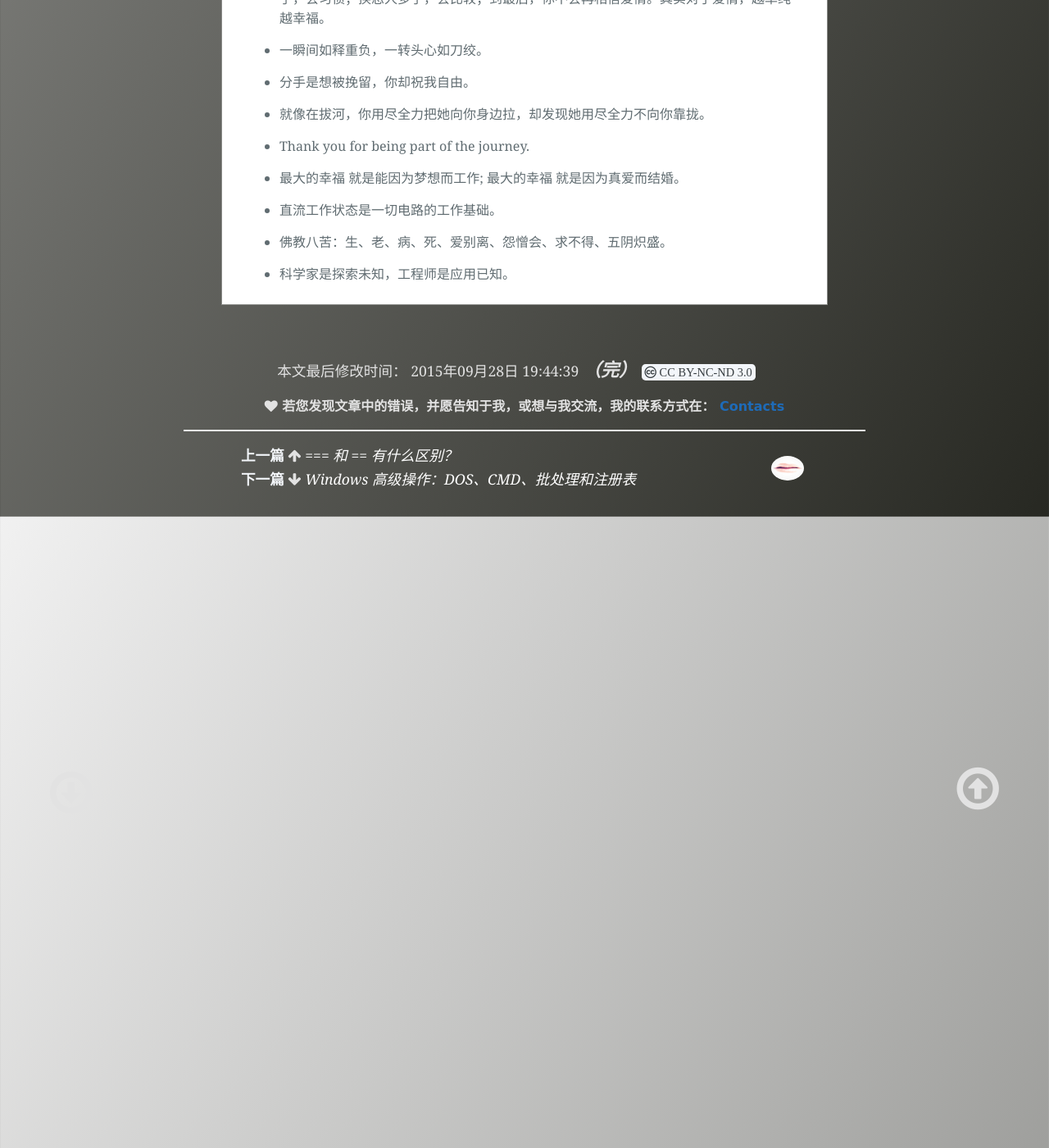
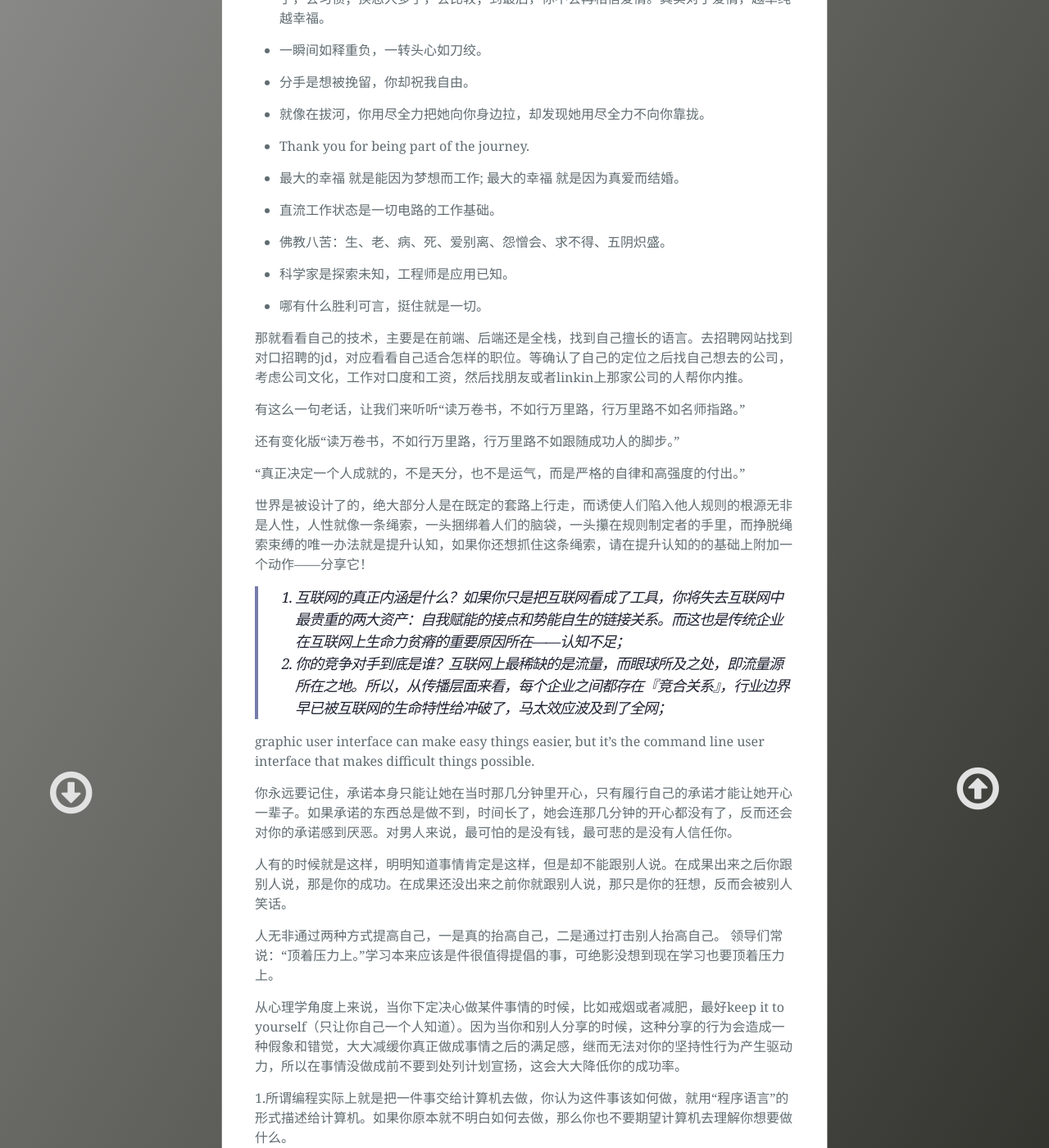
Before and after one commit to light-shadow/ckwongloy.github.io, a Jekyll site: the page built from _posts/2015-03-25-Touches.md, in a window 1280 px wide and 1400 px high, scrolled down 4492 px. Shown: the whole window at 82% size. Built offline with Jekyll 4.4.1, drawn with Linux system fonts in a browser that asks for light colours; some of the changed text lies outside the part shown.

Commit message:
update jekyll blog

```diff
--- a/_posts/2015-03-25-Touches.md
+++ b/_posts/2015-03-25-Touches.md
@@ -50,31 +50,31 @@ latest: 2015年09月28日 19:44:39
 
 21. 《方励：感谢你给我上场的机会》
 
-    1. 没有激情的生命要他干嘛。
+   1. 没有激情的生命要他干嘛。
 
-    2. 算计太多要上当。有时候不要去想太多，算过去算过来你是算不清楚的。
+   2. 算计太多要上当。有时候不要去想太多，算过去算过来你是算不清楚的。
 
-    3. 赚钱做第一位，这样赚不了钱。
+   3. 赚钱做第一位，这样赚不了钱。
 
-    4. 你只活一次。
+   4. 你只活一次。
 
-    5. 人自由的时候是最有创造力的。
+   5. 人自由的时候是最有创造力的。
 
-    6. 如果说你怕这你怕那，那你一生都是风险，所以你一生什么机会都没有。
+   6. 如果说你怕这你怕那，那你一生都是风险，所以你一生什么机会都没有。
 
-    7. 成功就是你活着，然后你快乐。
+   7. 成功就是你活着，然后你快乐。
 
-    8. 父母给孩子攒钱，那是剥夺了他生存的权利和选择灿烂人生的自由。
+   8. 父母给孩子攒钱，那是剥夺了他生存的权利和选择灿烂人生的自由。
 
-    9. 所有不得不的事情都是要为以后更快乐而服务的。
+   9. 所有不得不的事情都是要为以后更快乐而服务的。
 
-    10. 成功就是正脉冲，失败就是负脉冲，脉宽无穷小，因为一旦成功或者就是过去了，不以成败论英雄。
+   10. 成功就是正脉冲，失败就是负脉冲，脉宽无穷小，因为一旦成功或者就是过去了，不以成败论英雄。
 
-    11. 工作应该是生活的一部分。
+   11. 工作应该是生活的一部分。
 
-    12. 珍惜自己生命最好的方式就是把生命燃烧得淋漓尽致。
+   12. 珍惜自己生命最好的方式就是把生命燃烧得淋漓尽致。
 
-    13. 养生就是等死。
+   13. 养生就是等死。
 
 22. 时代 > 勤奋 > 机遇 > 天赋。
 
@@ -219,3 +219,49 @@ latest: 2015年09月28日 19:44:39
 - 佛教八苦：生、老、病、死、爱别离、怨憎会、求不得、五阴炽盛。
 
 - 科学家是探索未知，工程师是应用已知。
+
+
+- 哪有什么胜利可言，挺住就是一切。
+
+
+那就看看自己的技术，主要是在前端、后端还是全栈，找到自己擅长的语言。去招聘网站找到对口招聘的jd，对应看看自己适合怎样的职位。等确认了自己的定位之后找自己想去的公司，考虑公司文化，工作对口度和工资，然后找朋友或者linkin上那家公司的人帮你内推。
+
+有这么一句老话，让我们来听听“读万卷书，不如行万里路，行万里路不如名师指路。”
+
+还有变化版“读万卷书，不如行万里路，行万里路不如跟随成功人的脚步。”
+
+“真正决定一个人成就的，不是天分，也不是运气，而是严格的自律和高强度的付出。”
+
+世界是被设计了的，绝大部分人是在既定的套路上行走，而诱使人们陷入他人规则的根源无非是人性，人性就像一条绳索，一头捆绑着人们的脑袋，一头攥在规则制定者的手里，而挣脱绳索束缚的唯一办法就是提升认知，如果你还想抓住这条绳索，请在提升认知的的基础上附加一个动作——分享它！
+
+> 1. 互联网的真正内涵是什么？如果你只是把互联网看成了工具，你将失去互联网中最贵重的两大资产：自我赋能的接点和势能自生的链接关系。而这也是传统企业在互联网上生命力贫瘠的重要原因所在——认知不足；
+> 2. 你的竞争对手到底是谁？互联网上最稀缺的是流量，而眼球所及之处，即流量源所在之地。所以，从传播层面来看，每个企业之间都存在『竞合关系』，行业边界早已被互联网的生命特性给冲破了，马太效应波及到了全网；
+
+graphic user interface can make easy things easier, but it's the command line user interface that makes difficult things possible.
+
+
+你永远要记住，承诺本身只能让她在当时那几分钟里开心，只有履行自己的承诺才能让她开心一辈子。如果承诺的东西总是做不到，时间长了，她会连那几分钟的开心都没有了，反而还会对你的承诺感到厌恶。对男人来说，最可怕的是没有钱，最可悲的是没有人信任你。
+
+人有的时候就是这样，明明知道事情肯定是这样，但是却不能跟别人说。在成果出来之后你跟别人说，那是你的成功。在成果还没出来之前你就跟别人说，那只是你的狂想，反而会被别人笑话。
+
+人无非通过两种方式提高自己，一是真的抬高自己，二是通过打击别人抬高自己。
+领导们常说：“顶着压力上。”学习本来应该是件很值得提倡的事，可绝影没想到现在学习也要顶着压力上。
+
+从心理学角度上来说，当你下定决心做某件事情的时候，比如戒烟或者减肥，最好keep it to yourself（只让你自己一个人知道）。因为当你和别人分享的时候，这种分享的行为会造成一种假象和错觉，大大减缓你真正做成事情之后的满足感，继而无法对你的坚持性行为产生驱动力，所以在事情没做成前不要到处列计划宣扬，这会大大降低你的成功率。
+
+1.所谓编程实际上就是把一件事交给计算机去做，你认为这件事该如何做，就用“程序语言”的形式描述给计算机。如果你原本就不明白如何去做，那么你也不要期望计算机去理解你想要做什么。
+
+2.在所有的算法描述中，有且仅有顺序、分支和循环这三种执行逻辑。
+
+3.人们始终只有在究其本源的过程中方能领悟出的“道”来。
+
+1. 什么是编程思想？
+> 举一反三的能力。
+> 同一类、相似问题的通用解决思路。
+
+5 如何看懂一个程序？
+> 1、 每条语句的功能
+> 2、 流程
+> 3、 试数
+
+编程很多时候其实是思路，思路打通了，很多技术细节也就不用纠结了。
```
